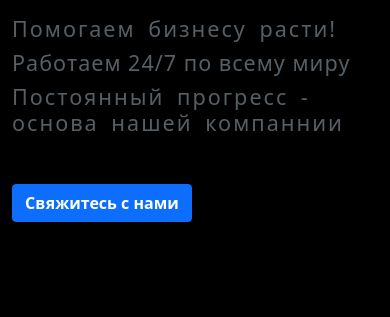
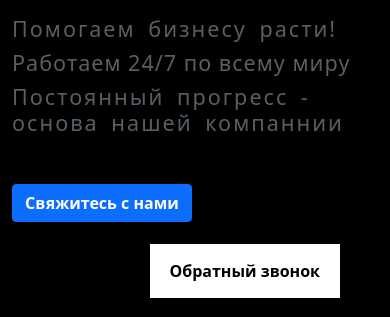
Before and after one commit to BSG92/b2b-public, a plain HTML site: page index.html in a window 390 px wide. Shown: the part 188-505 px from the top of the page. Drawn offline with nearby package versions, Linux system fonts and the light colour scheme.

Commit message:
made the call-back button visible on smaller screens

```diff
--- a/assets/style.css
+++ b/assets/style.css
@@ -105,8 +105,8 @@ a#call-back {
     }
 }
 @media (max-width: 426px) {
-    #call-back {
-        visibility: hidden;
+    .call-back {
+        padding-top: 50px;
     }
 
     .logo {
@@ -128,7 +128,7 @@ a#call-back {
 @media (max-width:1176px) {
     #info-desc {
         display: block;
-        margin: auto;
+        /* margin: auto; */
     }
 }
 
```
